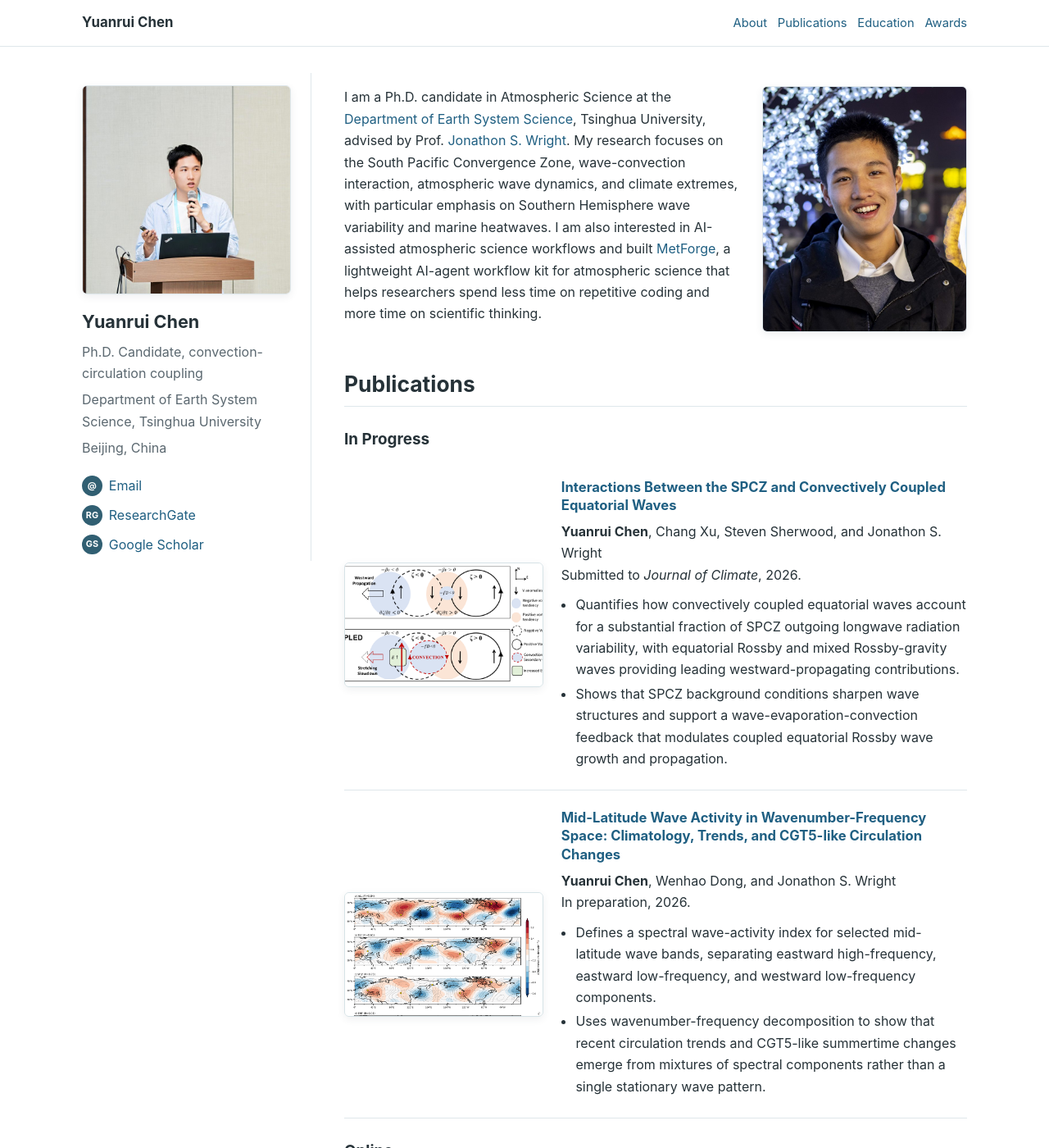
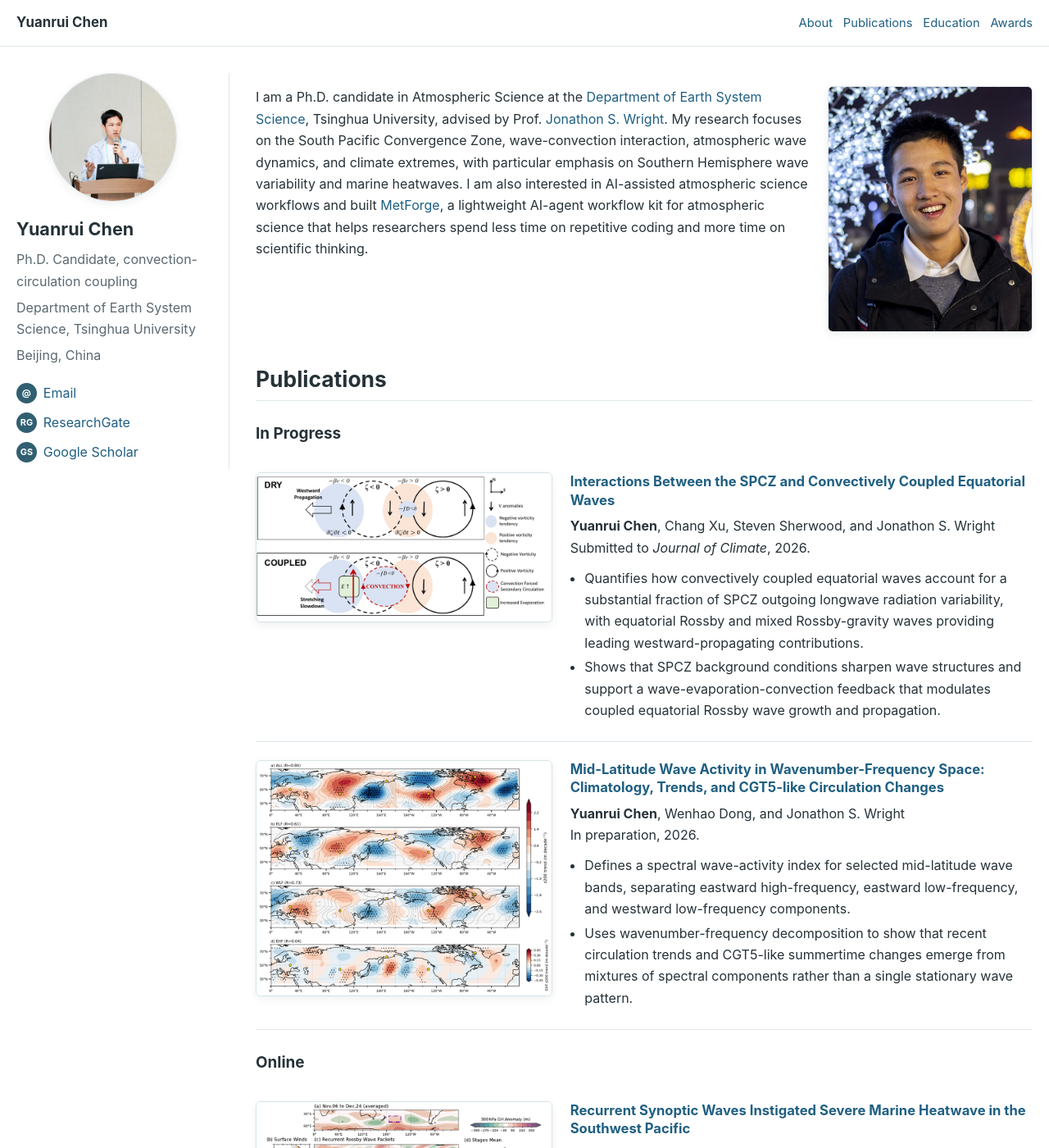
Before and after one commit to yuanruichen/yuanruichen.github.io, a Jekyll site: the page built from index.md, in a window 1280 px wide and 1400 px high. Shown: the whole window at 82% size. Built offline with Jekyll 4.4.1, drawn with Linux system fonts in a browser that asks for light colours.

Commit message:
Refine homepage width and publication image layout

```diff
--- a/assets/css/main.scss
+++ b/assets/css/main.scss
@@ -10,7 +10,7 @@
   --accent: #315f72;
   --accent-soft: #e8f1f4;
   --warm: #c65f3a;
-  --max-width: 1120px;
+  --max-width: 1360px;
 }
 
 * {
@@ -72,8 +72,8 @@ a:hover {
   margin: 0 auto;
   padding: 2rem 1.25rem 4rem;
   display: grid;
-  grid-template-columns: minmax(220px, 280px) minmax(0, 1fr);
-  gap: 2.5rem;
+  grid-template-columns: minmax(210px, 260px) minmax(0, 1fr);
+  gap: 2rem;
 }
 
 .profile {
@@ -91,11 +91,11 @@ a:hover {
 
 .profile__photo {
   display: block;
-  width: 100%;
-  margin: .9rem 0 1rem;
+  width: 66.666%;
+  margin: 0 auto 1rem;
   aspect-ratio: 1 / 1;
   object-fit: cover;
-  border-radius: 6px;
+  border-radius: 50%;
   border: 1px solid var(--line);
   box-shadow: 0 3px 10px rgba(45, 69, 78, .08);
 }
@@ -200,9 +200,9 @@ h3 {
 
 .paper-box {
   display: grid;
-  grid-template-columns: minmax(180px, 32%) minmax(0, 1fr);
+  grid-template-columns: minmax(260px, 38.2%) minmax(0, 1fr);
   gap: 1.35rem;
-  align-items: center;
+  align-items: start;
   border-bottom: 1px solid var(--line);
   padding: 1.35rem 0;
 }
@@ -225,10 +225,8 @@ h3 {
 }
 
 .paper-thumb {
-  display: grid;
-  place-items: center;
+  display: block;
   margin: 0;
-  aspect-ratio: 16 / 10;
   overflow: hidden;
   border: 1px solid #d7e3e7;
   border-radius: 6px;
@@ -238,12 +236,15 @@ h3 {
 
 .paper-thumb img {
   width: 100%;
-  height: 100%;
+  height: auto;
   display: block;
-  object-fit: cover;
+  object-fit: contain;
 }
 
 .paper-thumb--empty {
+  display: grid;
+  place-items: center;
+  min-height: 150px;
   color: #fff;
   background:
     linear-gradient(135deg, rgba(49, 95, 114, .88), rgba(198, 95, 58, .78)),
@@ -288,8 +289,4 @@ h3 {
     grid-template-columns: 1fr;
     gap: .9rem;
   }
-
-  .paper-thumb {
-    aspect-ratio: 16 / 9;
-  }
 }
```
